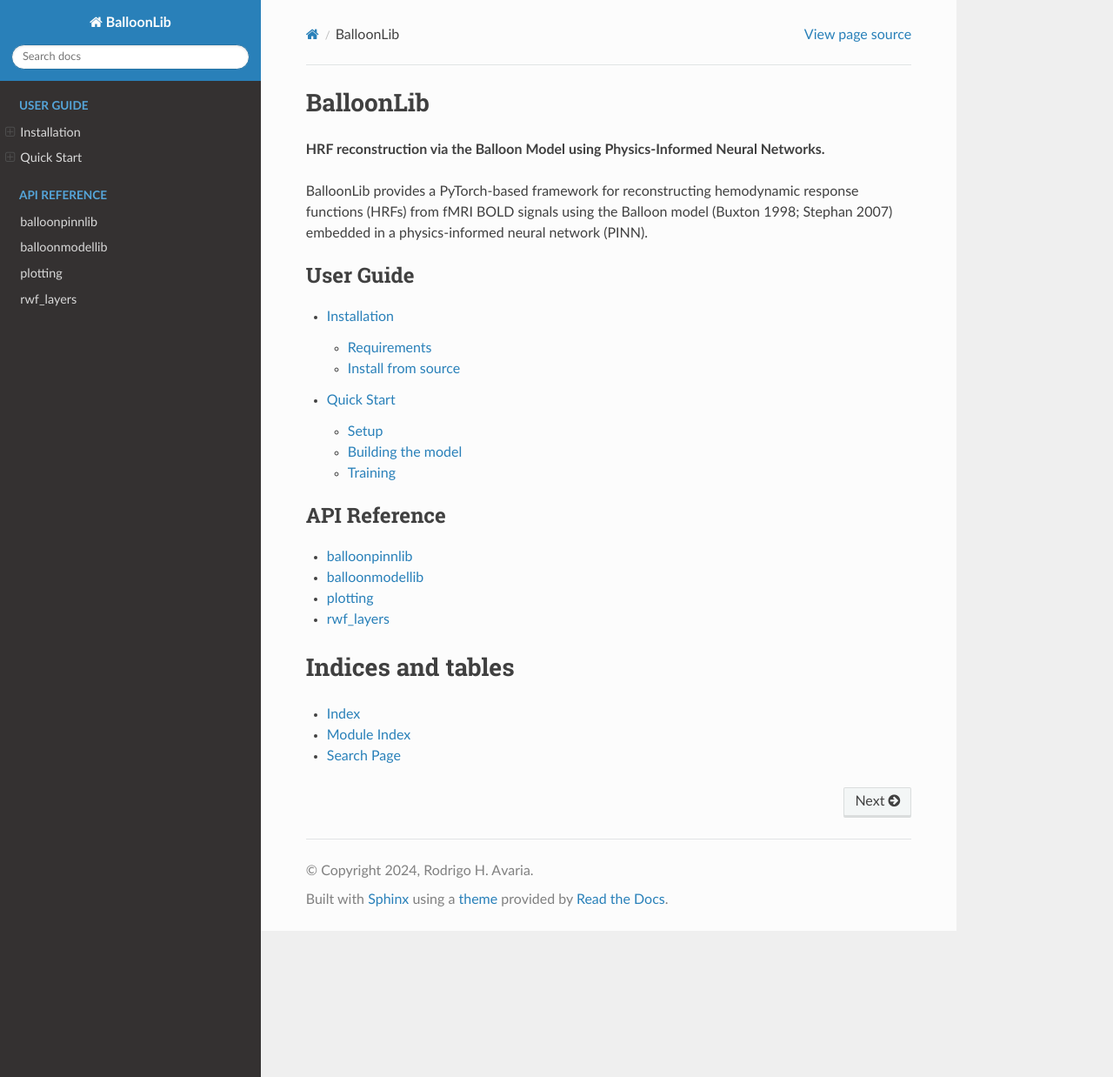
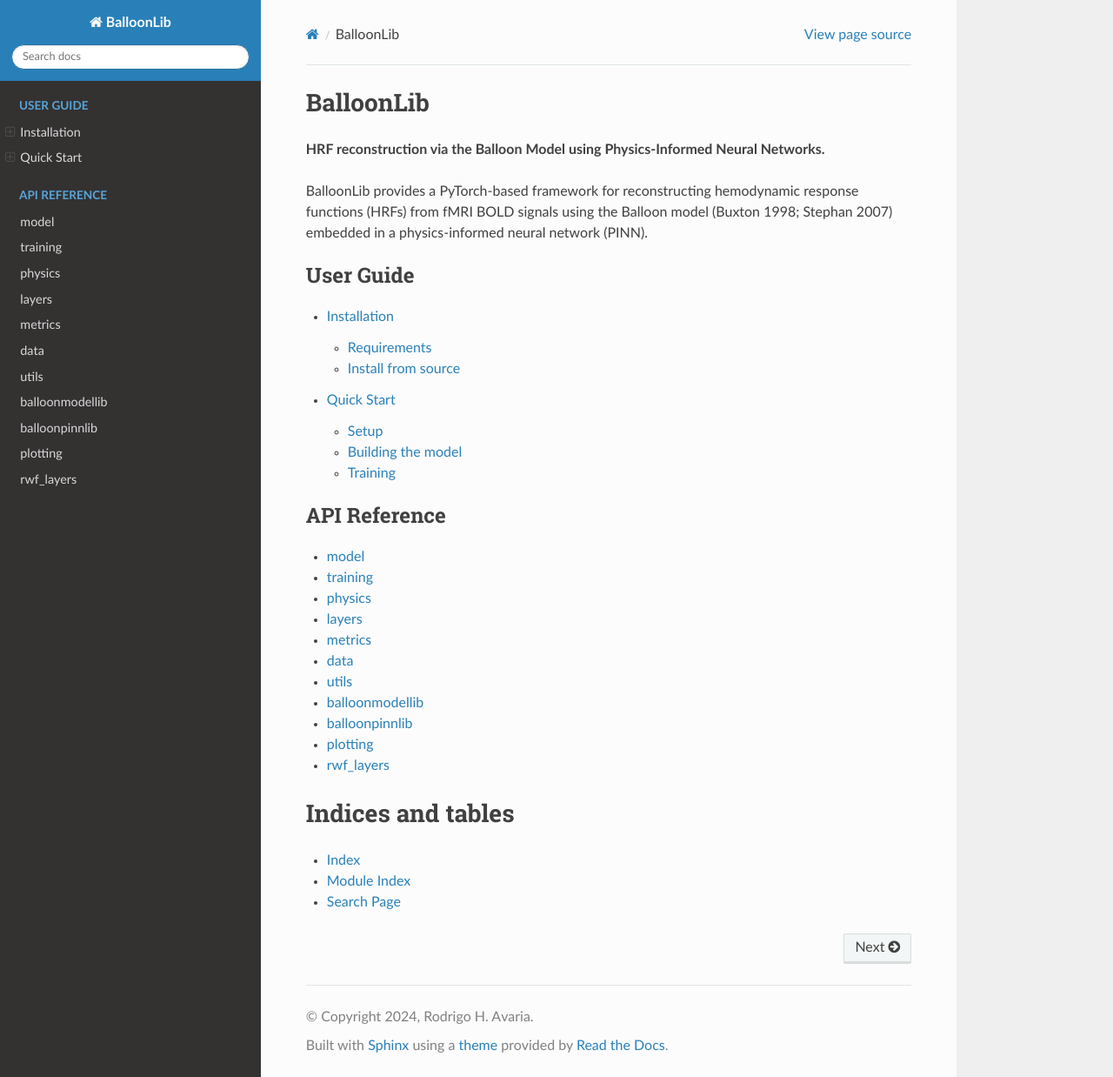
Before and after one commit to RodrigoHache/BalloonLib, a Sphinx documentation site: the page built from docs/index.rst, in a window 1280 px wide and 1238 px high. Shown: the whole window at 87% size. Built offline with Sphinx 7.4.7 and the Read the Docs theme 3.1.0, drawn with Linux system fonts in a browser that asks for light colours.

```diff
--- a/docs/index.rst
+++ b/docs/index.rst
@@ -19,8 +19,15 @@ response functions (HRFs) from fMRI BOLD signals using the Balloon model
    :maxdepth: 2
    :caption: API Reference
 
+   api/model
+   api/training
+   api/physics
+   api/layers
+   api/metrics
+   api/data
+   api/utils
+   api/balloonmodellib
    api/balloonpinnlib
-   api/balloonmodellib
    api/plotting
    api/rwf_layers
 
```
Also changed, not shown: docs/api/data.rst (added, +9 -0 lines), docs/api/layers.rst (added, +9 -0 lines), docs/api/metrics.rst (added, +9 -0 lines), docs/api/model.rst (added, +9 -0 lines), docs/api/physics.rst (added, +9 -0 lines), docs/api/training.rst (added, +9 -0 lines), docs/api/utils.rst (added, +9 -0 lines).
